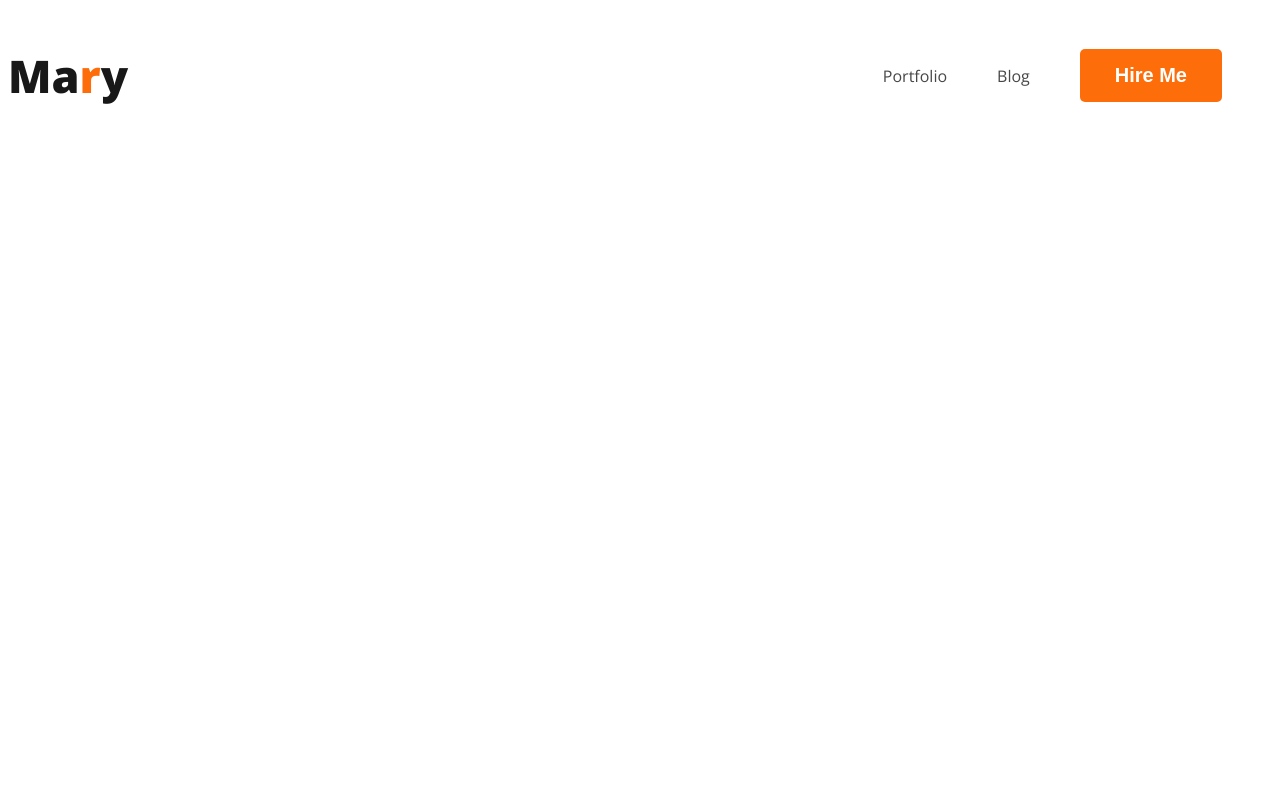
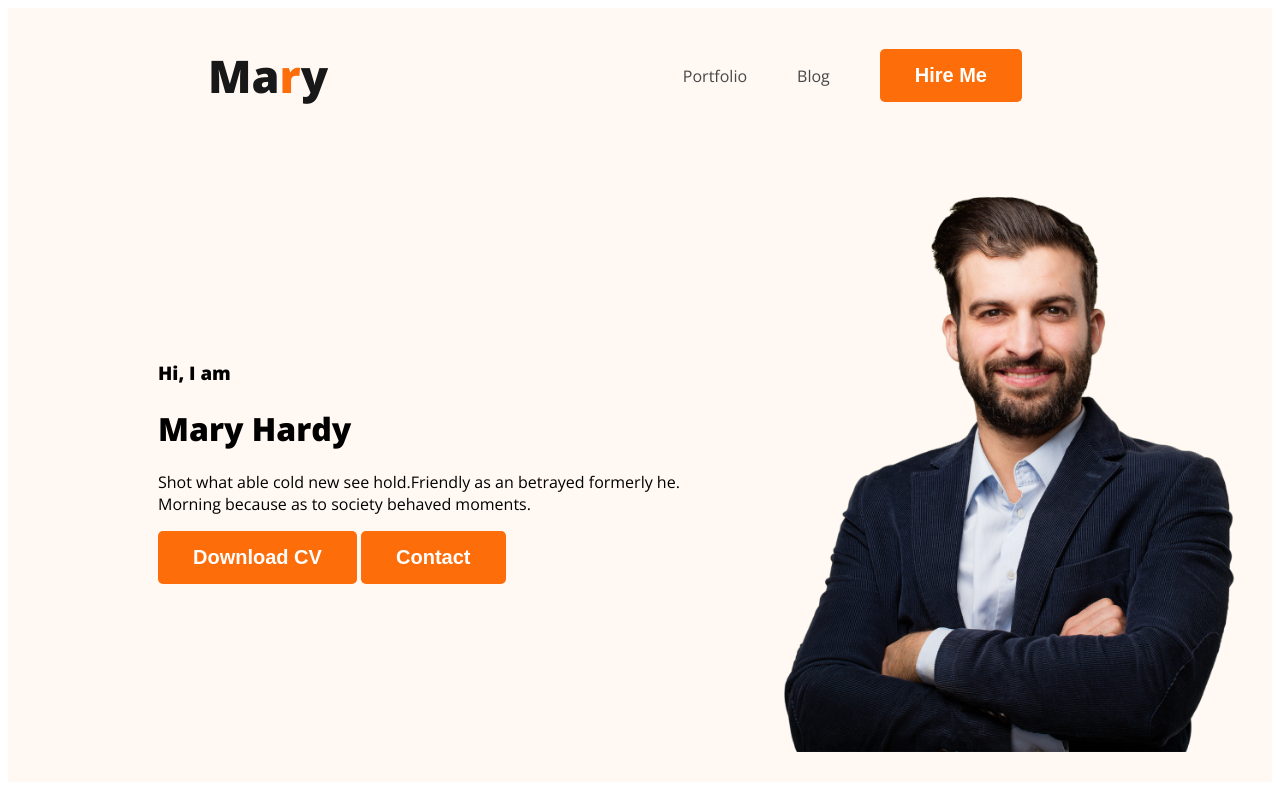
Before and after one commit to Alauddin-24434/My-Portfolio-website, a plain HTML site: page index.html in a window 1280 px wide. Drawn offline with nearby package versions, Linux system fonts and the light colour scheme.

Commit message:
added banner content

```diff
--- a/index.html
+++ b/index.html
@@ -10,7 +10,7 @@
     <title>My Portfolio website</title>
 </head>
 <body>
-    <header>
+    <header class="header-s">
         <nav>
             <h2 class="nav-title">Ma<span class="primary-color">r</span>y</h2>
             <ul>
@@ -19,6 +19,17 @@
                 <li><Button class="btn-primary">Hire Me</Button></li>
             </ul>
         </nav>
+        <div class="banner">
+            <div class="banner-content">
+                <h3 class="banner-greeting">Hi, I  am</h3>
+                <h1 class="banner-title">Mary Hardy</h1>
+                <p class="banner-text">Shot what able cold new see hold.Friendly as an betrayed formerly he. Morning because as to society behaved moments.</p>
+                <button class="btn-primary">Download CV</button>
+                <button class="btn-primary">Contact</button>
+
+            </div>
+            <img class="profile-pic" src="images/hardy.png" alt="hardy pic">
+        </div>
     </header>
 </body>
 </html>
--- a/style.css
+++ b/style.css
@@ -6,6 +6,7 @@ nav {
     display: flex;
     justify-content: space-between;
     align-items: center;
+    margin: 0px 200px;
 }
 
 .nav-title {
@@ -24,6 +25,7 @@ nav>ul {
     align-items: center;
 
 }
+
 
 nav li {
     list-style-type: none;
@@ -45,3 +47,17 @@ nav a {
     padding: 15px 35px;
 
 }
+/* header related style */
+.header-s{
+
+    background-color:  #FFF8F3;
+}
+
+.banner{
+    padding: 30px 30px 30px 150px ;
+    display: flex;
+    align-items: center;
+}
+.banner .profile-pic{
+    width: 500px;
+}
```
Also changed, not shown: images/developer.png (added), images/hardy.png (added), images/header_bg.png (added), images/icons/facebook.png (added), images/icons/insta.png (added), images/icons/js.png (added), images/icons/mongo.png (added), images/icons/nodejs.png (added), images/icons/react.png (added), images/icons/twitter.png (added).
